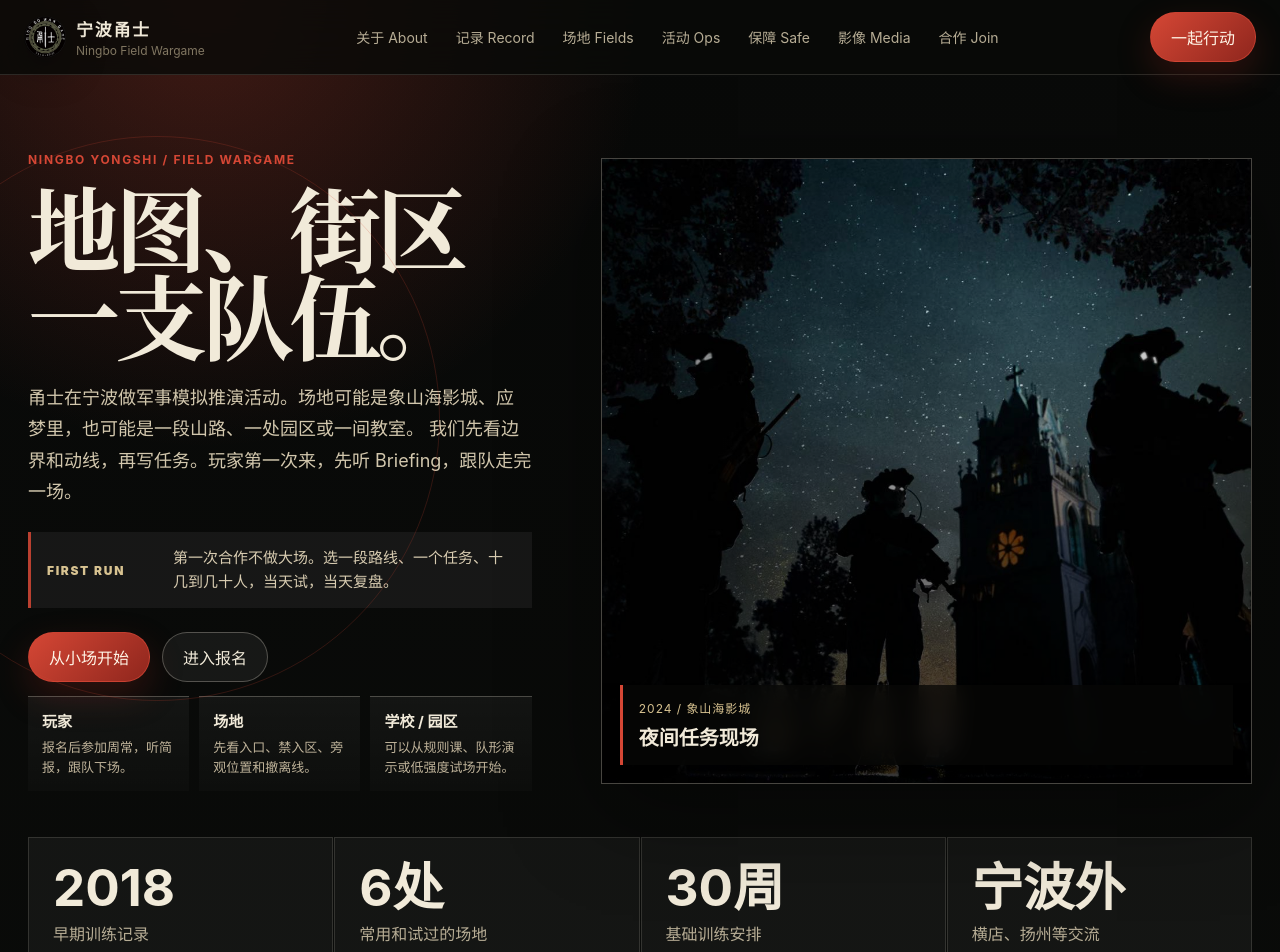
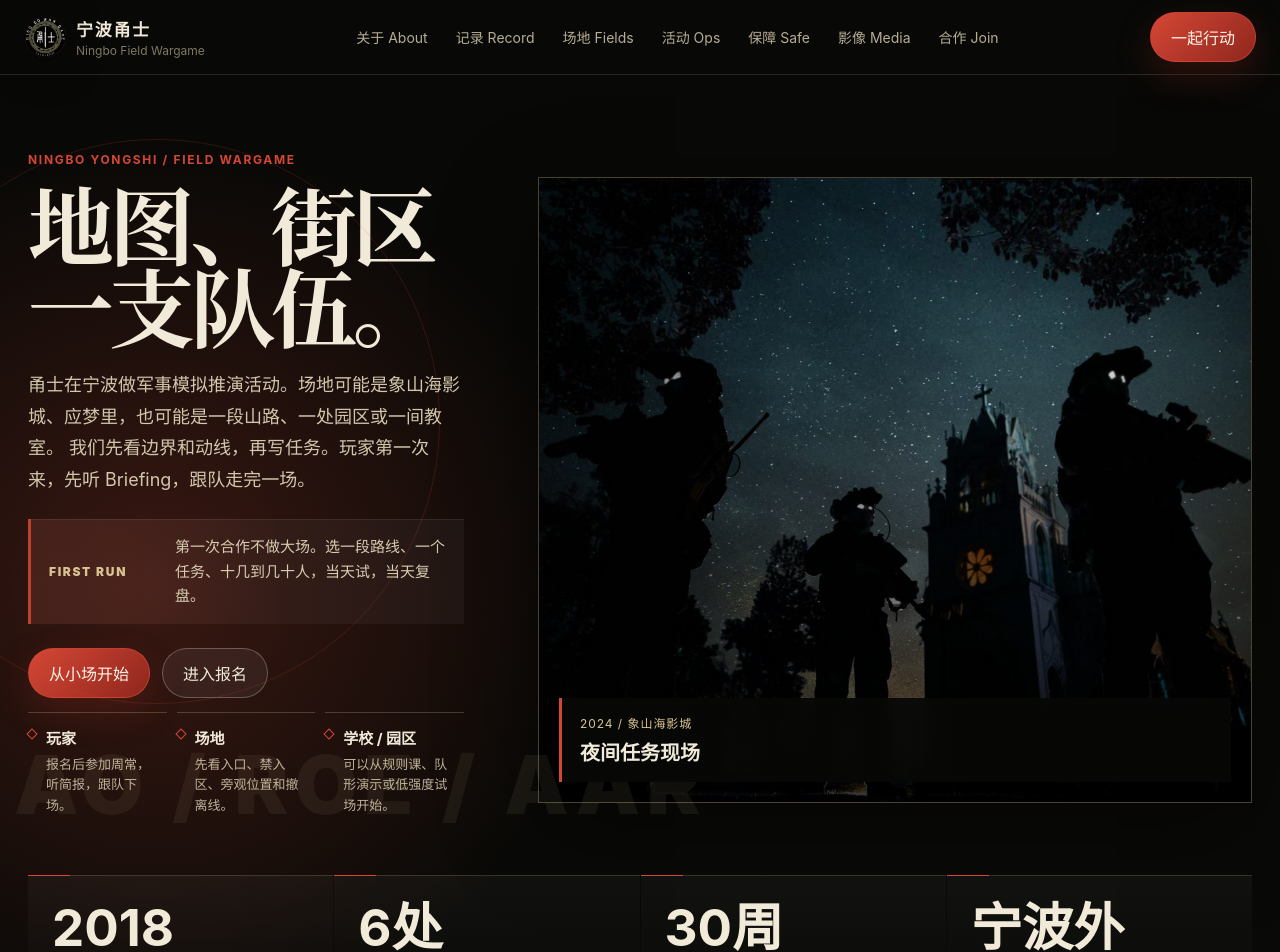
Before and after one commit to zhuting0574-beep/nbys-activity, a Vue app in the folder h5-web/: page / in a window 1280 px wide. Shown: the top 952 px of the page. Built offline with nearby package versions, Linux system fonts and the light colour scheme.

Commit message:
feat: refine Yongshi visual rhythm

```diff
--- a/h5-web/src/MarketingSite.vue
+++ b/h5-web/src/MarketingSite.vue
@@ -91,7 +91,7 @@
       <div class="section-kicker">Public record</div>
       <div class="section-heading">
         <h2>这些年去过哪里。</h2>
-        <p>这里放能对上时间和地点的记录。早期训练、山地路线、影视城剧本、外地交流，尽量用照片和公开视频说话。</p>
+        <p>这里放能对上时间和地点的记录。早期训练、山地路线、影视城剧本、外地交流，照片和公开视频放在一起看。</p>
       </div>
 
       <div class="timeline-list">
@@ -232,7 +232,7 @@
       <div class="section-kicker">Media</div>
       <div class="section-heading">
         <h2>现场影像。</h2>
-        <p>照片看场地，视频看节奏。能点开的公开视频单独列出来；普通照片就当现场记录，不混在一起装链接。</p>
+        <p>照片看场地，视频看节奏。能点开的公开视频单独列出来；普通照片只做现场记录，不提示点击。</p>
       </div>
 
       <div class="video-board" aria-label="活动视频片段">
@@ -516,7 +516,7 @@ export default {
         {
           date: '2021.03.27 / 扬州',
           title: 'MILSIM 镭射交流',
-          text: '公开记录留在 B 站。这里保留时间、地点和内容，不把截图混进普通照片里。',
+          text: '公开记录留在 B 站。这里写清时间、地点和内容，链接放到影像区。',
           mark: 'BILIBILI'
         }
       ],
--- a/h5-web/src/site.css
+++ b/h5-web/src/site.css
@@ -40,9 +40,9 @@ body.ys-marketing-mode {
   overflow-x: hidden;
   color: var(--ys-text);
   background:
-    radial-gradient(circle at 16% 0%, rgba(213, 71, 53, 0.28), transparent 28rem),
-    radial-gradient(circle at 92% 18%, rgba(157, 143, 89, 0.22), transparent 30rem),
-    linear-gradient(180deg, #080908 0%, #10120d 42%, #17170f 100%);
+    radial-gradient(circle at 12% 4%, rgba(213, 71, 53, 0.24), transparent 28rem),
+    radial-gradient(circle at 88% 14%, rgba(157, 143, 89, 0.18), transparent 32rem),
+    linear-gradient(180deg, #080806 0%, #11130d 48%, #17170f 100%);
 }
 
 body.ys-marketing-mode::before {
@@ -59,6 +59,19 @@ body.ys-marketing-mode::before {
   mask-image: linear-gradient(180deg, #000, transparent 72%);
 }
 
+body.ys-marketing-mode::after {
+  content: "";
+  position: fixed;
+  inset: 0;
+  z-index: -1;
+  pointer-events: none;
+  opacity: 0.22;
+  background:
+    linear-gradient(115deg, transparent 0 48%, rgba(216, 195, 145, 0.08) 48.2% 48.45%, transparent 48.7%),
+    radial-gradient(circle at 78% 70%, rgba(213, 71, 53, 0.08), transparent 22rem);
+  mix-blend-mode: screen;
+}
+
 body.ys-marketing-mode #app {
   max-width: none;
   min-height: 100vh;
@@ -195,8 +208,8 @@ video {
 .hero {
   position: relative;
   display: grid;
-  grid-template-columns: minmax(0, 0.82fr) minmax(610px, 1.06fr);
-  gap: clamp(30px, 5.4vw, 94px);
+  grid-template-columns: minmax(0, 0.72fr) minmax(620px, 1.18fr);
+  gap: clamp(34px, 5.8vw, 104px);
   align-items: center;
   min-height: calc(100vh - 68px);
   padding: clamp(46px, 6vw, 92px) 0 46px;
@@ -209,9 +222,22 @@ video {
   top: 8%;
   width: 44vw;
   height: 44vw;
-  border: 1px solid rgba(213, 71, 53, 0.2);
+  border: 1px solid rgba(213, 71, 53, 0.18);
   border-radius: 50%;
   pointer-events: none;
+}
+
+.hero::after {
+  content: "AO / ROE / AAR";
+  position: absolute;
+  left: 0;
+  bottom: 42px;
+  color: rgba(216, 195, 145, 0.075);
+  font-size: clamp(38px, 6.3vw, 104px);
+  font-weight: 900;
+  letter-spacing: 0.08em;
+  pointer-events: none;
+  transform: translateX(-2%);
 }
 
 .plain-label,
@@ -243,8 +269,8 @@ video {
 }
 
 .hero h1 {
-  max-width: 760px;
-  font-size: clamp(62px, 7.2vw, 118px);
+  max-width: 700px;
+  font-size: clamp(60px, 6.7vw, 110px);
 }
 
 .hero-copy {
@@ -278,10 +304,13 @@ video {
   align-items: center;
   max-width: 720px;
   margin-top: 24px;
-  padding: 14px 16px;
+  padding: 16px 18px;
   border-left: 3px solid rgba(213, 71, 53, 0.86);
   color: #d8ccb1;
-  background: rgba(255, 255, 255, 0.055);
+  background:
+    linear-gradient(90deg, rgba(213, 71, 53, 0.11), transparent 58%),
+    rgba(255, 255, 255, 0.04);
+  box-shadow: inset 0 1px 0 rgba(255, 255, 255, 0.08);
 }
 
 .hero-brief span {
@@ -307,9 +336,21 @@ video {
 }
 
 .hero-routes article {
-  padding: 13px 14px;
-  border-top: 1px solid var(--ys-line-strong);
-  background: linear-gradient(180deg, rgba(255, 255, 255, 0.045), rgba(255, 255, 255, 0.015));
+  position: relative;
+  padding: 14px 14px 14px 18px;
+  border-top: 1px solid rgba(216, 195, 145, 0.25);
+  background: transparent;
+}
+
+.hero-routes article::before {
+  content: "";
+  position: absolute;
+  left: 0;
+  top: 17px;
+  width: 6px;
+  height: 6px;
+  border: 1px solid var(--ys-red);
+  transform: rotate(45deg);
 }
 
 .hero-routes strong,
@@ -341,7 +382,7 @@ video {
   min-height: min(78vh, 780px);
   margin: 0;
   overflow: hidden;
-  border: 1px solid var(--ys-line-strong);
+  border: 1px solid rgba(216, 195, 145, 0.32);
   background: #050504;
   box-shadow: var(--ys-shadow);
 }
@@ -365,13 +406,15 @@ video {
 
 .hero-media figcaption {
   position: absolute;
-  left: 18px;
-  right: 18px;
-  bottom: 18px;
+  left: 20px;
+  right: 20px;
+  bottom: 20px;
   z-index: 1;
-  padding: 14px 16px;
+  padding: 16px 18px;
   border-left: 3px solid var(--ys-red);
-  background: rgba(7, 8, 6, 0.72);
+  background:
+    linear-gradient(90deg, rgba(7, 8, 6, 0.86), rgba(7, 8, 6, 0.56)),
+    rgba(7, 8, 6, 0.72);
   backdrop-filter: blur(12px);
 }
 
@@ -402,13 +445,26 @@ video {
   display: grid;
   grid-template-columns: repeat(4, minmax(0, 1fr));
   gap: 1px;
-  padding: 0 0 42px;
+  padding: 0 0 52px;
 }
 
 .proof-strip article {
-  padding: 24px;
-  border: 1px solid var(--ys-line);
-  background: rgba(255, 255, 255, 0.045);
+  position: relative;
+  padding: 26px 24px 24px;
+  border: 0;
+  border-top: 1px solid rgba(216, 195, 145, 0.22);
+  background:
+    linear-gradient(180deg, rgba(255, 255, 255, 0.035), transparent);
+}
+
+.proof-strip article::before {
+  content: "";
+  position: absolute;
+  left: 0;
+  top: -1px;
+  width: 42px;
+  height: 1px;
+  background: var(--ys-red);
 }
 
 .proof-strip strong {
@@ -432,7 +488,7 @@ video {
 .media-section,
 .cooperate-section {
   scroll-margin-top: 96px;
-  padding: clamp(74px, 9vw, 124px) 0;
+  padding: clamp(82px, 9.4vw, 136px) 0;
   border-top: 1px solid var(--ys-line);
 }
 
@@ -618,15 +674,15 @@ h3 {
 }
 
 .record-grid {
-  grid-template-columns: repeat(3, minmax(0, 1fr));
+  grid-template-columns: 1.12fr 0.94fr 0.94fr;
 }
 
 .record-feature {
   display: grid;
-  grid-template-columns: minmax(0, 1.18fr) minmax(320px, 0.52fr);
+  grid-template-columns: minmax(0, 1.28fr) minmax(320px, 0.46fr);
   gap: 0;
-  min-height: 430px;
-  margin-bottom: 14px;
+  min-height: 480px;
+  margin-bottom: 18px;
   border-color: var(--ys-line-strong);
   background:
     linear-gradient(135deg, rgba(213, 71, 53, 0.1), transparent 44%),
@@ -634,7 +690,7 @@ h3 {
 }
 
 .record-feature img {
-  min-height: 430px;
+  min-height: 480px;
 }
 
 .record-feature div {
@@ -682,6 +738,10 @@ h3 {
   padding: 18px;
 }
 
+.record-grid article {
+  border-color: rgba(216, 195, 145, 0.18);
+}
+
 .record-grid h3,
 .field-grid h3,
 .safe-grid h3,
@@ -774,8 +834,8 @@ h3 {
 
 .activity-board {
   display: grid;
-  grid-template-columns: minmax(0, 0.95fr) minmax(430px, 0.58fr);
-  gap: 14px;
+  grid-template-columns: minmax(0, 1.08fr) minmax(400px, 0.52fr);
+  gap: 18px;
   align-items: stretch;
 }
 
@@ -792,24 +852,27 @@ h3 {
   line-height: 1.5;
 }
 
-.activity-list {
+.ys-site .activity-list {
   display: grid;
   gap: 0;
-  border-top: 1px solid var(--ys-line);
-}
-
-.activity-list article {
-  display: grid;
-  grid-template-columns: 64px minmax(0, 1fr);
-  gap: 16px;
+  grid-template-columns: 1fr;
+  padding: 12px 0;
+  border-top: 1px solid rgba(216, 195, 145, 0.2);
+  border-bottom: 1px solid rgba(216, 195, 145, 0.2);
+}
+
+.ys-site .activity-list article {
+  display: grid;
+  grid-template-columns: 58px minmax(0, 1fr);
+  gap: 18px;
   padding: 18px 0;
   border-bottom: 1px solid var(--ys-line);
   background: transparent;
 }
 
-.activity-list h3 {
+.ys-site .activity-list h3 {
   margin: 0 0 8px;
-  font-size: 24px;
+  font-size: 23px;
 }
 
 .expedition-strip {
@@ -881,9 +944,9 @@ h3 {
 }
 
 .flow-panel {
-  margin-top: 14px;
-  padding: 24px 0 0;
-  border: 1px solid var(--ys-line);
+  margin-top: 18px;
+  padding: 26px 0 0;
+  border: 1px solid rgba(216, 195, 145, 0.18);
   border-right: 0;
   border-bottom: 0;
   border-left: 0;
@@ -931,8 +994,8 @@ h3 {
 .safe-layout,
 .cooperate-layout {
   display: grid;
-  grid-template-columns: minmax(0, 1fr) minmax(380px, 0.5fr);
-  gap: 28px;
+  grid-template-columns: minmax(0, 1.02fr) minmax(400px, 0.54fr);
+  gap: clamp(30px, 4vw, 58px);
   align-items: start;
 }
 
@@ -981,8 +1044,9 @@ h3 {
 .safe-grid article,
 .trial-list article,
 .public-links a {
-  border: 1px solid var(--ys-line);
-  background: rgba(255, 255, 255, 0.045);
+  border: 1px solid rgba(216, 195, 145, 0.16);
+  background:
+    linear-gradient(180deg, rgba(255, 255, 255, 0.035), rgba(255, 255, 255, 0.012));
 }
 
 .media-feature {
@@ -1149,7 +1213,7 @@ h3 {
 .trial-list {
   gap: 0;
   grid-template-columns: 1fr;
-  border-top: 1px solid var(--ys-line);
+  border-top: 1px solid rgba(216, 195, 145, 0.2);
 }
 
 .partner-fit {
@@ -1161,9 +1225,9 @@ h3 {
 }
 
 .partner-fit article {
-  padding: 14px 16px;
-  border-top: 1px solid var(--ys-line-strong);
-  background: linear-gradient(180deg, rgba(255, 255, 255, 0.045), rgba(255, 255, 255, 0.015));
+  padding: 14px 0 16px;
+  border-top: 1px solid rgba(216, 195, 145, 0.22);
+  background: transparent;
 }
 
 .partner-fit span {
@@ -1182,9 +1246,9 @@ h3 {
 
 .partner-board {
   display: grid;
-  grid-template-columns: minmax(0, 0.94fr) minmax(460px, 0.68fr);
-  gap: 14px;
-  margin-top: 28px;
+  grid-template-columns: minmax(0, 1.02fr) minmax(440px, 0.62fr);
+  gap: clamp(18px, 2.8vw, 34px);
+  margin-top: 34px;
 }
 
 .partner-photo {
@@ -1204,15 +1268,15 @@ h3 {
 
 .partner-lanes {
   display: grid;
-  gap: 14px;
+  gap: 12px;
 }
 
 .partner-lanes article {
-  padding: 22px;
-  border: 1px solid var(--ys-line);
+  padding: 22px 22px 24px;
+  border: 1px solid rgba(216, 195, 145, 0.16);
   background:
     linear-gradient(135deg, rgba(213, 71, 53, 0.08), transparent 48%),
-    rgba(255, 255, 255, 0.045);
+    rgba(255, 255, 255, 0.026);
 }
 
 .partner-lanes span {
```
